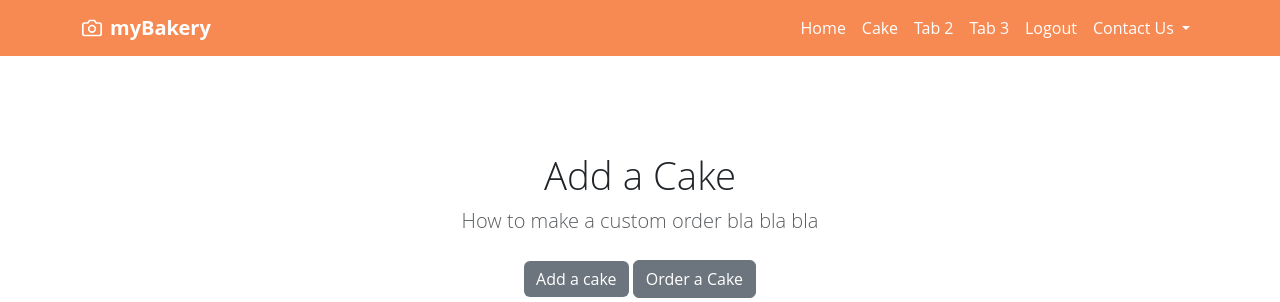
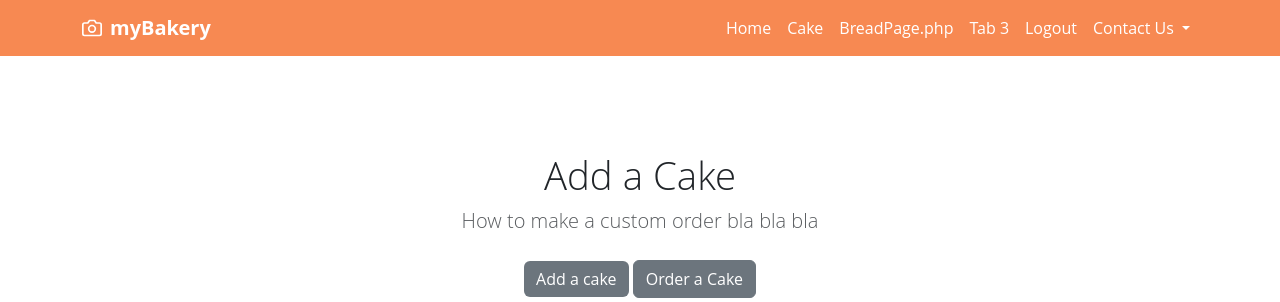
Before and after one commit to mfazapl/UAS_PEMROGRAMMAN_WEB_II, a PHP site: page /BreadPage.php in a window 1280 px wide. Shown: the top 302 px of the page. Run offline with PHP 8.4, Linux system fonts and the light colour scheme; data that the repository does not hold is empty.

Commit message:
Update header.inc.php

```diff
--- a/components/header.inc.php
+++ b/components/header.inc.php
@@ -106,7 +106,7 @@
                     <a class="nav-link" href="CakePage.php">Cake</a>
                 </li>
                 <li>
-                    <a class="nav-link" href="#">Tab 2</a>
+                    <a class="nav-link" href="#">BreadPage.php</a>
                 </li>
                 <li>
                     <a class="nav-link" href="#">Tab 3</a>
```
